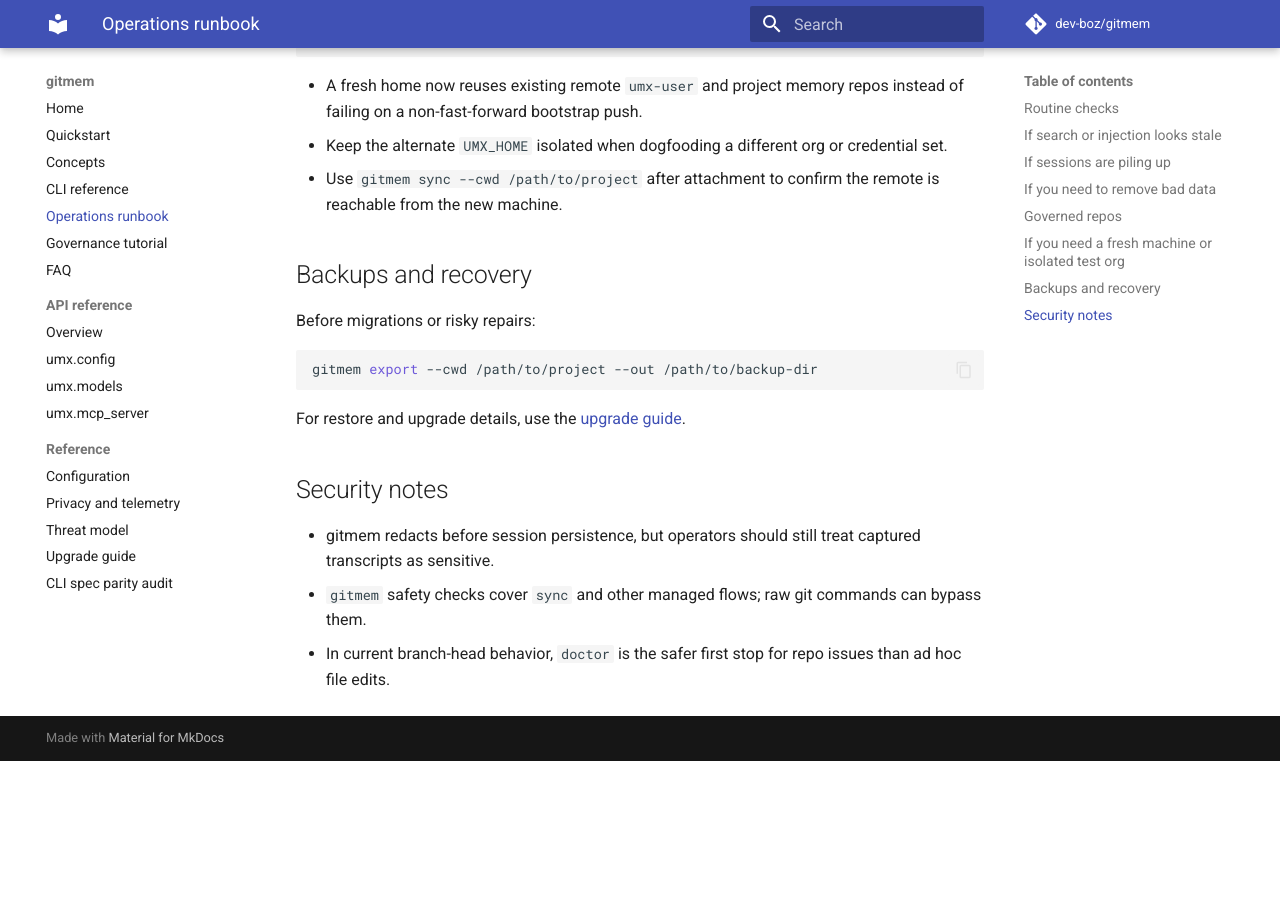
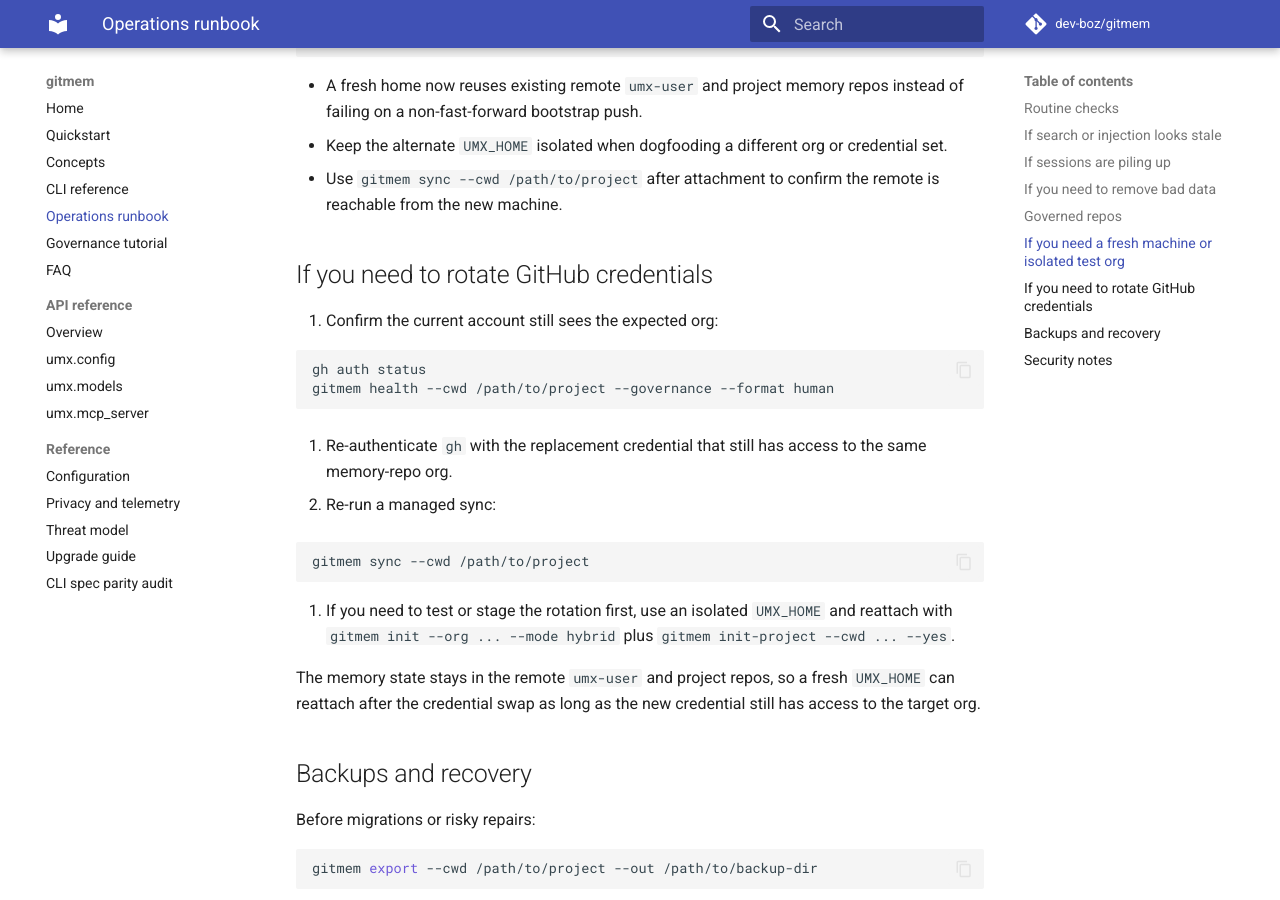
Before and after one commit to dev-boz/gitmem, an MkDocs documentation site: the page built from docs/ops-runbook.md, in a window 1280 px wide and 900 px high, scrolled down 1770 px. Built offline with MkDocs 1.6.1 and Material for MkDocs 9.7.7, drawn with Linux system fonts in a browser that asks for light colours; comment, search, counter and statistics services are not loaded; before the commit the page ends 2531 px from its top, so only the background shows below that.

Commit message:
Document credential rotation path
Co-authored-by: Copilot <223556219+Copilot@users.noreply.github.com>

````diff
--- a/docs/ops-runbook.md
+++ b/docs/ops-runbook.md
@@ -86,6 +86,27 @@ gitmem init-project --cwd /path/to/project --yes
 - Keep the alternate `UMX_HOME` isolated when dogfooding a different org or credential set.
 - Use `gitmem sync --cwd /path/to/project` after attachment to confirm the remote is reachable from the new machine.
 
+## If you need to rotate GitHub credentials
+
+1. Confirm the current account still sees the expected org:
+
+   ```bash
+   gh auth status
+   gitmem health --cwd /path/to/project --governance --format human
+   ```
+
+2. Re-authenticate `gh` with the replacement credential that still has access to the same memory-repo org.
+
+3. Re-run a managed sync:
+
+   ```bash
+   gitmem sync --cwd /path/to/project
+   ```
+
+4. If you need to test or stage the rotation first, use an isolated `UMX_HOME` and reattach with `gitmem init --org ... --mode hybrid` plus `gitmem init-project --cwd ... --yes`.
+
+The memory state stays in the remote `umx-user` and project repos, so a fresh `UMX_HOME` can reattach after the credential swap as long as the new credential still has access to the target org.
+
 ## Backups and recovery
 
 Before migrations or risky repairs:
````
Also changed, not shown: PRODUCTION_PLAN.md (+2 -2 lines).
